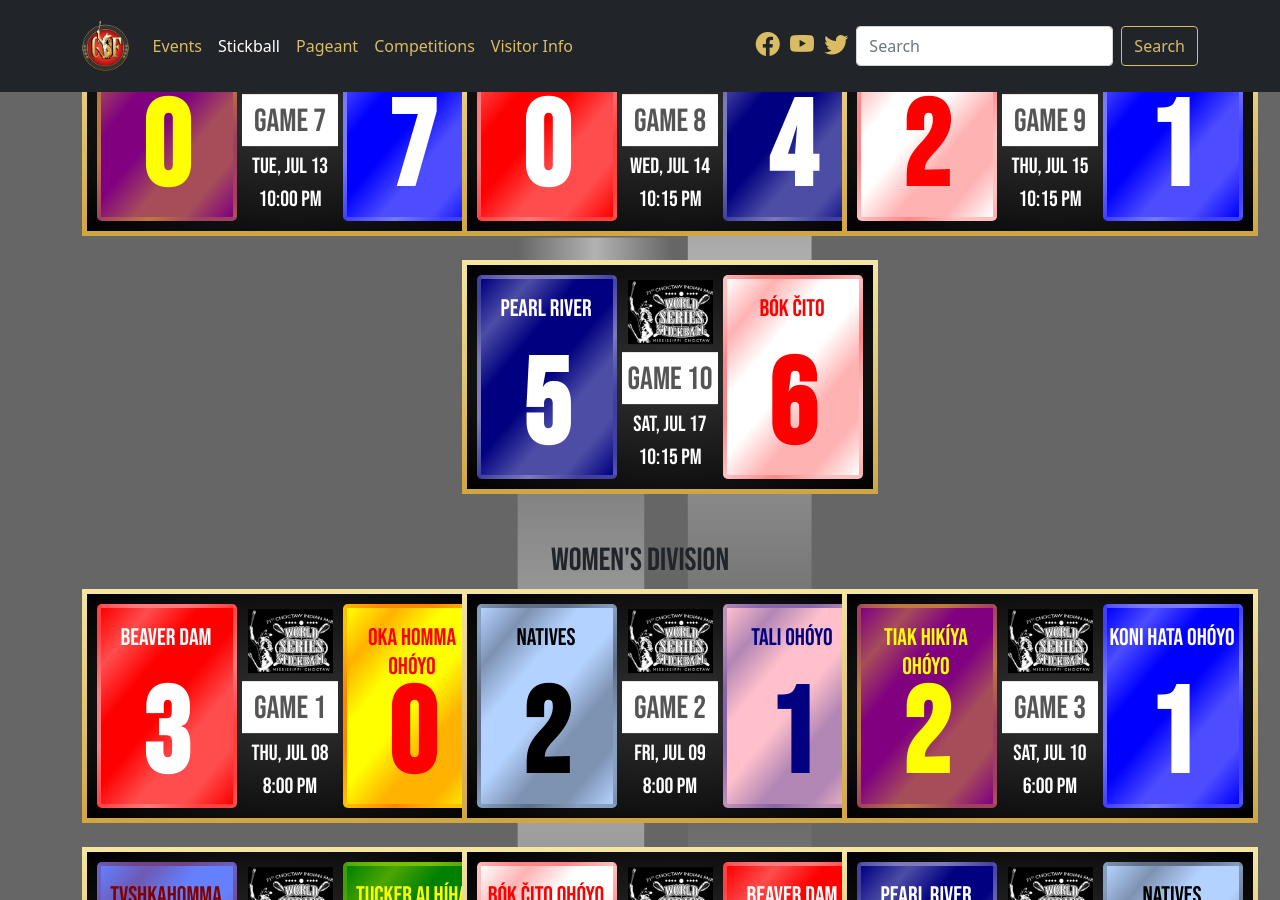
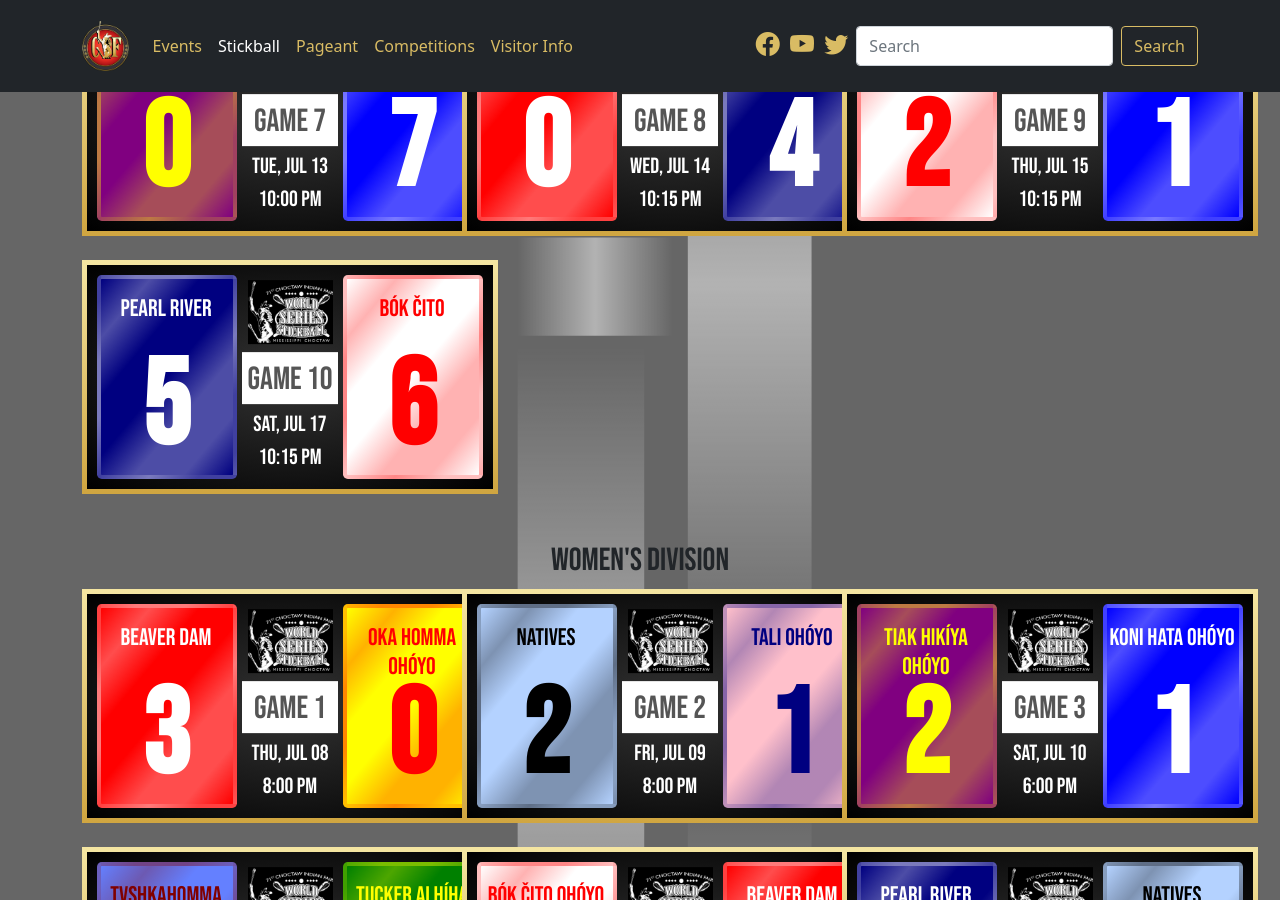
Before and after one commit to smattera/smattera.github.io, a Jekyll site: the page built from stickball/index.md, in a window 1280 px wide and 900 px high, scrolled down 754 px. Built offline with Jekyll 4.4.1, drawn with Linux system fonts in a browser that asks for light colours; nearby versions of some CDN libraries.

Commit message:
Update game.html

```diff
--- a/_includes/game.html
+++ b/_includes/game.html
@@ -1,6 +1,6 @@
-<div class="col mx-auto">
+<div class="col">
 
-  <div class="card-gold-border text-center text-white mx-auto position-relative p-3" style="width: 416px; height: 234px; background: radial-gradient(#333, #000);">
+  <div class="card-gold-border text-center text-white position-relative" style="width: 416px; height: 234px; background: radial-gradient(#333, #000);">
     <div class="position-absolute top-50 start-0 translate-middle-y rounded-3" style="width: 140px; height: 204px; background: linear-gradient(130deg, rgba({{ include.t1c2 }}, 0), rgba({{ include.t1c2 }}, 0.3), rgba({{ include.t1c2 }}, 0), rgba({{ include.t1c2 }}, 0), rgba({{ include.t1c2 }}, 0.3), rgba({{ include.t1c2 }}, 0.3), rgba({{ include.t1c2 }}, 0)), rgba({{ include.t1c }}, 1); color: rgba({{ include.t1c2 }},1); margin-left: 10px; border: 4px solid rgba({{ include.t1c2 }}, 0.25);">
       <div class="position-relative fw-bold" style="width:130px;height:194px;">
         <p class="h4 pt-3">{{ include.t1 }}</p>
```
